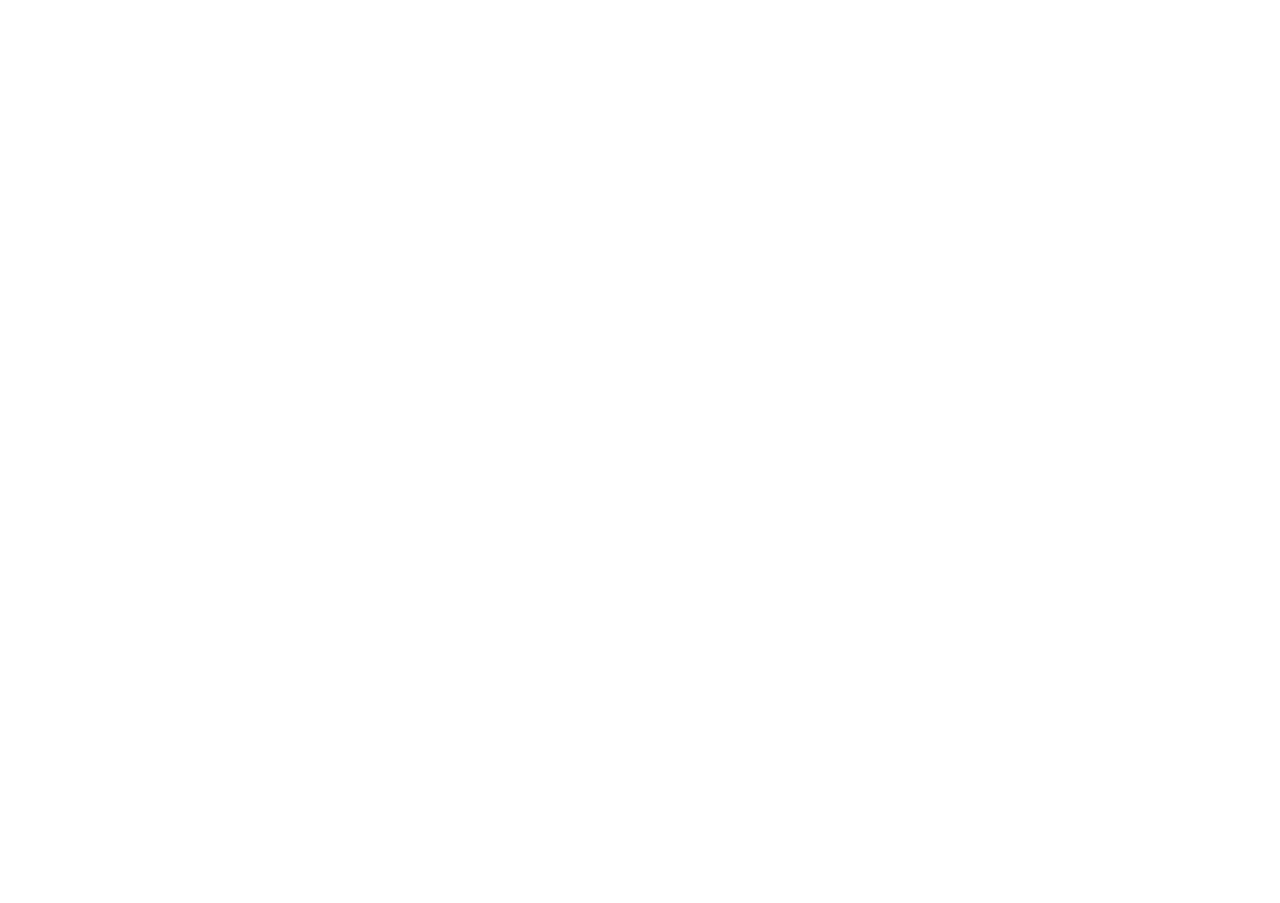
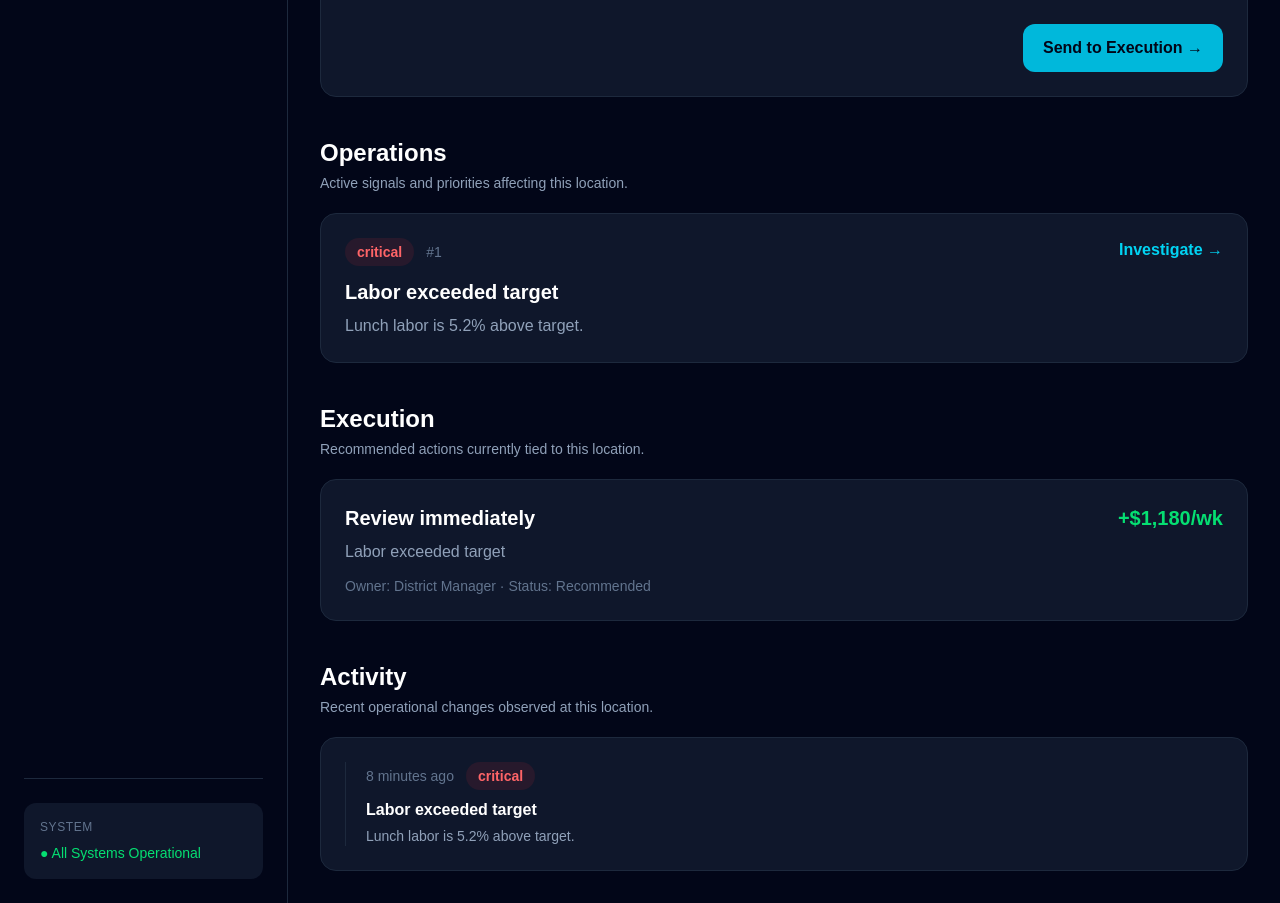
Before and after one commit to SyntrixAI/syntrix-ops, a Next.js app: page /locations/austin-south in a window 1280 px wide. Shown: the part 1840-2743 px from the top of the page. Before the commit the page ends 1747 px from the top, so only its background shows below. Built offline with nearby package versions, Linux system fonts and the light colour scheme.

Commit message:
Adopt workspace model for location experience

```diff
--- a/src/app/locations/[id]/page.js
+++ b/src/app/locations/[id]/page.js
@@ -1,6 +1,10 @@
 import AppLayout from "../../../components/layout/AppLayout";
 import OperationalAssessment from "../../../components/intelligence/OperationalAssessment";
 import { getLocationWorkspace } from "../../../lib/services";
+import LocationOverview from "../../../components/locations/LocationOverview";
+import LocationOperations from "../../../components/locations/LocationOperations";
+import LocationExecution from "../../../components/locations/LocationExecution";
+import LocationActivity from "../../../components/locations/LocationActivity";
 
 export default async function LocationPage({ params }) {
   const { id } = await params;
@@ -33,7 +37,11 @@
           How is this location performing, and what should we do next?
         </p>
 
-        <OperationalAssessment assessment={workspace.overview.assessment} />
+        <LocationOverview overview={workspace.overview} />
+        <LocationOperations operations={workspace.operations} />
+        <LocationExecution execution={workspace.execution} />
+        <LocationActivity activity={workspace.activity} />
+
       </section>
     </AppLayout>
   );
--- /dev/null
+++ b/src/components/locations/LocationActivity.jsx
@@ -0,0 +1,42 @@
+import Card from "../ui/Card";
+import Badge from "../ui/Badge";
+
+export default function LocationActivity({ activity }) {
+  const severityTone = {
+    critical: "danger",
+    warning: "warning",
+    info: "info",
+  };
+
+  return (
+    <section className="mt-10">
+      <h2 className="text-2xl font-bold text-white">Activity</h2>
+
+      <p className="mt-1 text-sm text-slate-400">
+        Recent operational changes observed at this location.
+      </p>
+
+      <Card className="mt-5">
+        <div className="space-y-5">
+          {activity.timeline.map((event) => (
+            <div key={event.id} className="border-l border-slate-800 pl-5">
+              <div className="flex flex-wrap items-center gap-3">
+                <span className="text-sm text-slate-500">{event.time}</span>
+
+                <Badge tone={severityTone[event.severity]}>
+                  {event.severity}
+                </Badge>
+              </div>
+
+              <p className="mt-2 font-semibold text-white">{event.title}</p>
+
+              <p className="mt-1 text-sm text-slate-400">
+                {event.description}
+              </p>
+            </div>
+          ))}
+        </div>
+      </Card>
+    </section>
+  );
+}
--- /dev/null
+++ b/src/components/locations/LocationExecution.jsx
@@ -0,0 +1,37 @@
+import Card from "../ui/Card";
+
+export default function LocationExecution({ execution }) {
+  return (
+    <section className="mt-10">
+      <h2 className="text-2xl font-bold text-white">Execution</h2>
+
+      <p className="mt-1 text-sm text-slate-400">
+        Recommended actions currently tied to this location.
+      </p>
+
+      <div className="mt-5 space-y-4">
+        {execution.items.map((item) => (
+          <Card key={item.id}>
+            <div className="flex flex-col gap-4 md:flex-row md:items-start md:justify-between">
+              <div>
+                <h3 className="text-xl font-bold text-white">{item.title}</h3>
+
+                <p className="mt-2 text-slate-400">
+                  {item.sourceAssessment}
+                </p>
+
+                <p className="mt-3 text-sm text-slate-500">
+                  Owner: {item.owner} · Status: {item.status}
+                </p>
+              </div>
+
+              <p className="text-xl font-bold text-green-400">
+                +${item.businessImpact.weeklyRecovery.toLocaleString()}/wk
+              </p>
+            </div>
+          </Card>
+        ))}
+      </div>
+    </section>
+  );
+}
--- /dev/null
+++ b/src/components/locations/LocationOperations.jsx
@@ -0,0 +1,56 @@
+import Card from "../ui/Card";
+import Badge from "../ui/Badge";
+import Link from "next/link";
+
+export default function LocationOperations({ operations }) {
+  const severityTone = {
+    critical: "danger",
+    warning: "warning",
+    info: "info",
+  };
+
+  return (
+    <section className="mt-10">
+      <h2 className="text-2xl font-bold text-white">Operations</h2>
+
+      <p className="mt-1 text-sm text-slate-400">
+        Active signals and priorities affecting this location.
+      </p>
+
+      <div className="mt-5 space-y-4">
+        {operations.priorities.map((priority) => (
+          <Card key={priority.id}>
+            <div className="flex flex-col gap-4 md:flex-row md:items-start md:justify-between">
+              <div>
+                <div className="flex items-center gap-3">
+                  <Badge tone={severityTone[priority.severity]}>
+                    {priority.severity}
+                  </Badge>
+
+                  <span className="text-sm text-slate-500">
+                    #{priority.priorityRank}
+                  </span>
+                </div>
+
+                <h3 className="mt-3 text-xl font-bold text-white">
+                  {priority.title}
+                </h3>
+
+                <p className="mt-2 text-slate-400">
+                  {priority.description}
+                </p>
+              </div>
+
+              <Link
+                href={`/operations/investigations/${priority.id}`}
+                className="font-semibold text-cyan-400 hover:text-cyan-300"
+              >
+                Investigate →
+              </Link>
+            </div>
+          </Card>
+        ))}
+      </div>
+    </section>
+  );
+}
--- /dev/null
+++ b/src/components/locations/LocationOverview.jsx
@@ -0,0 +1,29 @@
+import Card from "../ui/Card";
+import OperationalAssessment from "../intelligence/OperationalAssessment";
+
+export default function LocationOverview({ overview }) {
+  const { health, assessment } = overview;
+
+  return (
+    <section className="mt-10 space-y-8">
+      <Card>
+        <p className="text-sm font-semibold text-cyan-400">
+          Operational Health
+        </p>
+
+        <div className="mt-4 flex flex-col gap-4 md:flex-row md:items-end md:justify-between">
+          <div>
+            <p className="text-6xl font-bold text-white">{health?.score}</p>
+            <p className="mt-2 text-xl font-semibold text-cyan-400">
+              {health?.status}
+            </p>
+          </div>
+
+          <p className="max-w-2xl text-slate-300">{health?.summary}</p>
+        </div>
+      </Card>
+
+      <OperationalAssessment assessment={assessment} />
+    </section>
+  );
+}
```
